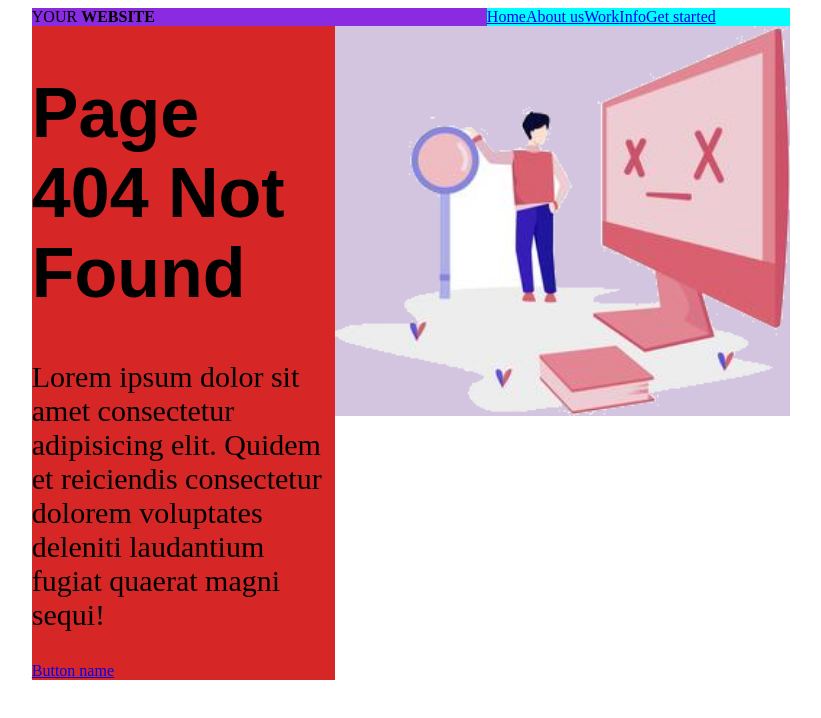
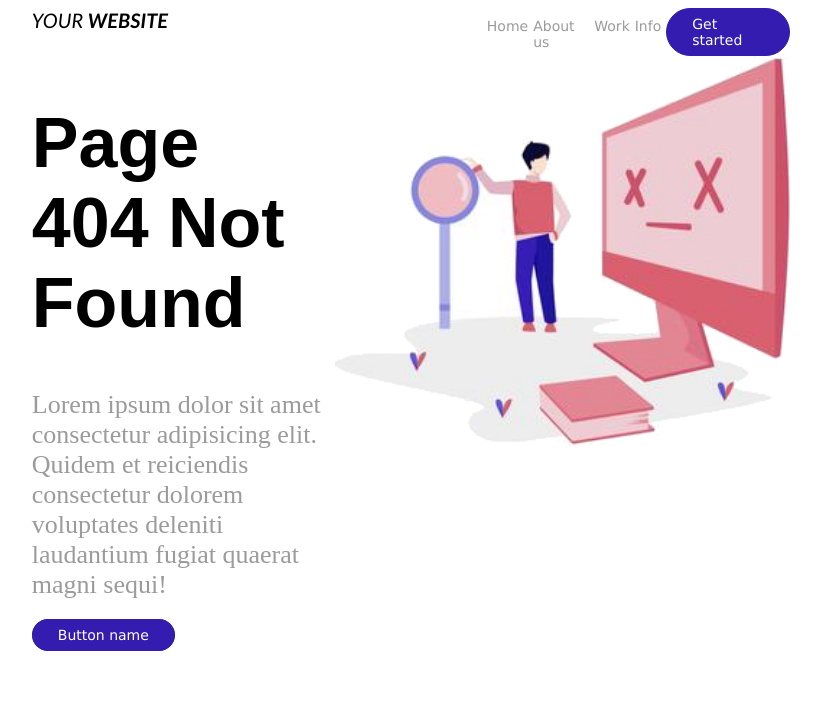
Before and after one commit to marinkus/6-pink, a website: page index.html in a window 1280 px wide. Shown: the whole page, without its empty margins (229-1050 px from the left). Drawn offline with Linux system fonts and the light colour scheme.

Commit message:
Style fonts, colors

```diff
--- a/index.html
+++ b/index.html
@@ -7,23 +7,23 @@
     <title>404 not found</title>
 </head>
 <body style="background-color: #ffffff;">
-    <header style="background-color: chartreuse; width: 60%; margin-left: 20%; display: inline-block;">
-    <text style="width: 60%; background-color: blueviolet; float: left;">YOUR <span><b>WEBSITE</b></span></text>
-        <div style="width: 40%; background-color: aqua; display: flex;">
-            <a href="#">Home</a>
-            <a href="#">About us</a>
-            <a href="#">Work</a>
-            <a href="#">Info</a>
-            <a href="#">Get started</a>
+    <header style="width: 60%; margin-left: 20%; display: inline-block;">
+    <text style="width: 60%; float: left; font-family: 'Gill Sans', 'Gill Sans MT', Calibri, 'Trebuchet MS', sans-serif; font-size: 20px;"><i>YOUR <span><b>WEBSITE</b></span></i></text>
+        <div style="width: 40%; display: flex;">
+            <a href="#" style="font-family: Verdana; font-size: 14px; font-weight: 520; text-decoration: none; color: #9B9B9B; margin-right: 5px; margin-top: 10px;">Home</a>
+            <a href="#" style="font-family: Verdana; font-size: 14px; font-weight: 520; text-decoration: none; color: #9B9B9B; margin-right: 5px; margin-top: 10px;">About us</a>
+            <a href="#" style="font-family: Verdana; font-size: 14px; font-weight: 520; text-decoration: none; color: #9B9B9B; margin-right: 5px; margin-top: 10px;">Work</a>
+            <a href="#" style="font-family: Verdana; font-size: 14px; font-weight: 520; text-decoration: none; color: #9B9B9B; margin-right: 5px; margin-top: 10px;">Info</a>
+            <a href="#" style="font-family: Verdana; font-size: 14px; font-weight: 520; text-decoration: none; color: #ffffff; border: solid 1px #341CB0; border-radius: 25px; padding-left: 25px; padding-right: 25px; padding-top: 7px; padding-bottom: 7px; background: #341CB0">Get started</a>
         </div>
     </header>
     <main style="width: 60%; margin-left: 20%; display: inline-block;">
-        <div style="width: 40%; background-color: rgb(214, 38, 38); float: left;">
+        <div style="width: 40%; float: left;">
             <h1 style="font-size: 70px; font-family: Arial, Helvetica, sans-serif;">Page 404 Not Found</h1>
-            <p style="font-size: 30px; font-family: 'Times New Roman', Times, serif;">Lorem ipsum dolor sit amet consectetur adipisicing elit. Quidem et reiciendis consectetur dolorem voluptates deleniti laudantium fugiat quaerat magni sequi!</p>
-            <a href="#">Button name</a>
+            <p style="font-size: 26px; font-family: 'Times New Roman', Times, serif; color: #9B9B9B;">Lorem ipsum dolor sit amet consectetur adipisicing elit. Quidem et reiciendis consectetur dolorem voluptates deleniti laudantium fugiat quaerat magni sequi!</p>
+            <a href="#" style="font-family: Verdana; font-size: 14px; font-weight: 520; text-decoration: none; color: #ffffff; border: solid 1px #341CB0; border-radius: 25px; padding-left: 25px; padding-right: 25px; padding-top: 7px; padding-bottom: 7px; background: #341CB0">Button name</a>
         </div>
-        <img src="pinklogo.png" alt="image" style="width: 60%; background-color: rgb(211, 196, 224); float: left;">
+        <img src="pinklogo.png" alt="image" style="width: 60%; float: left;">
     </main>
 
 </body>
```
